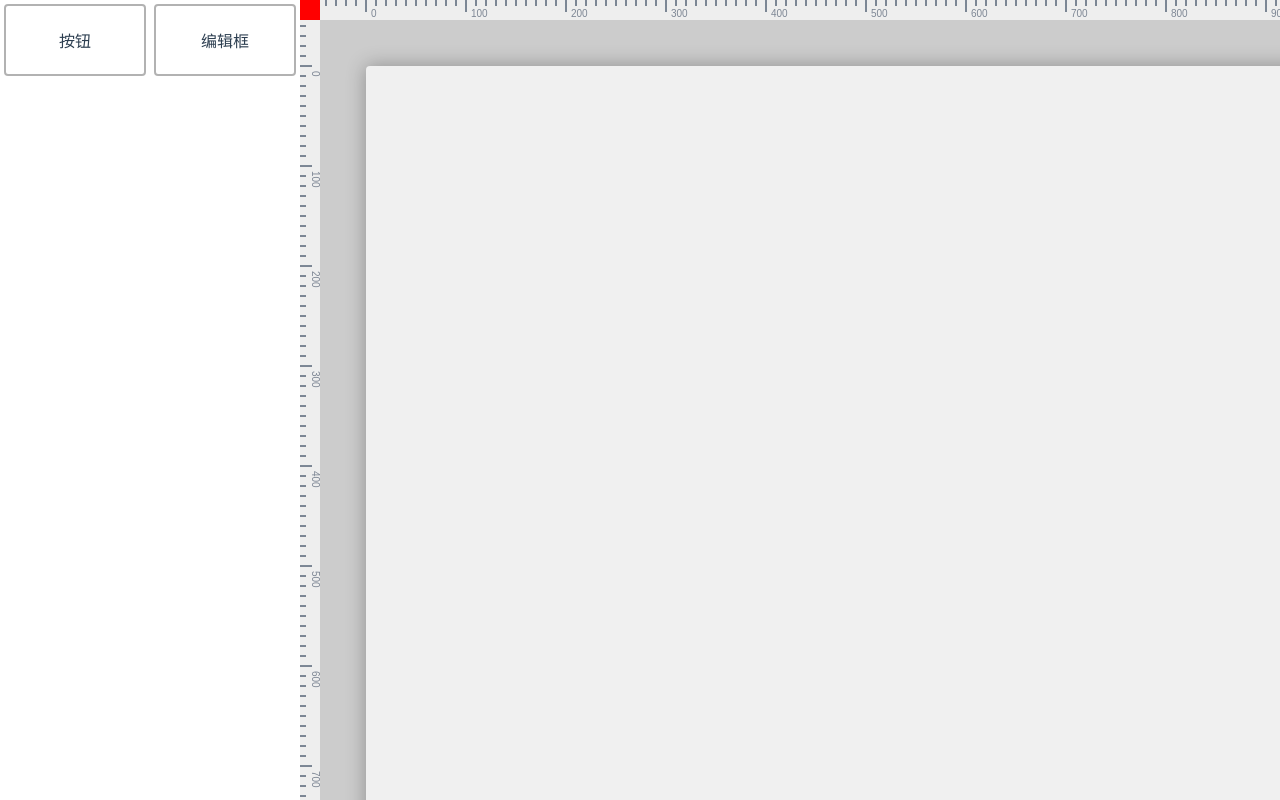
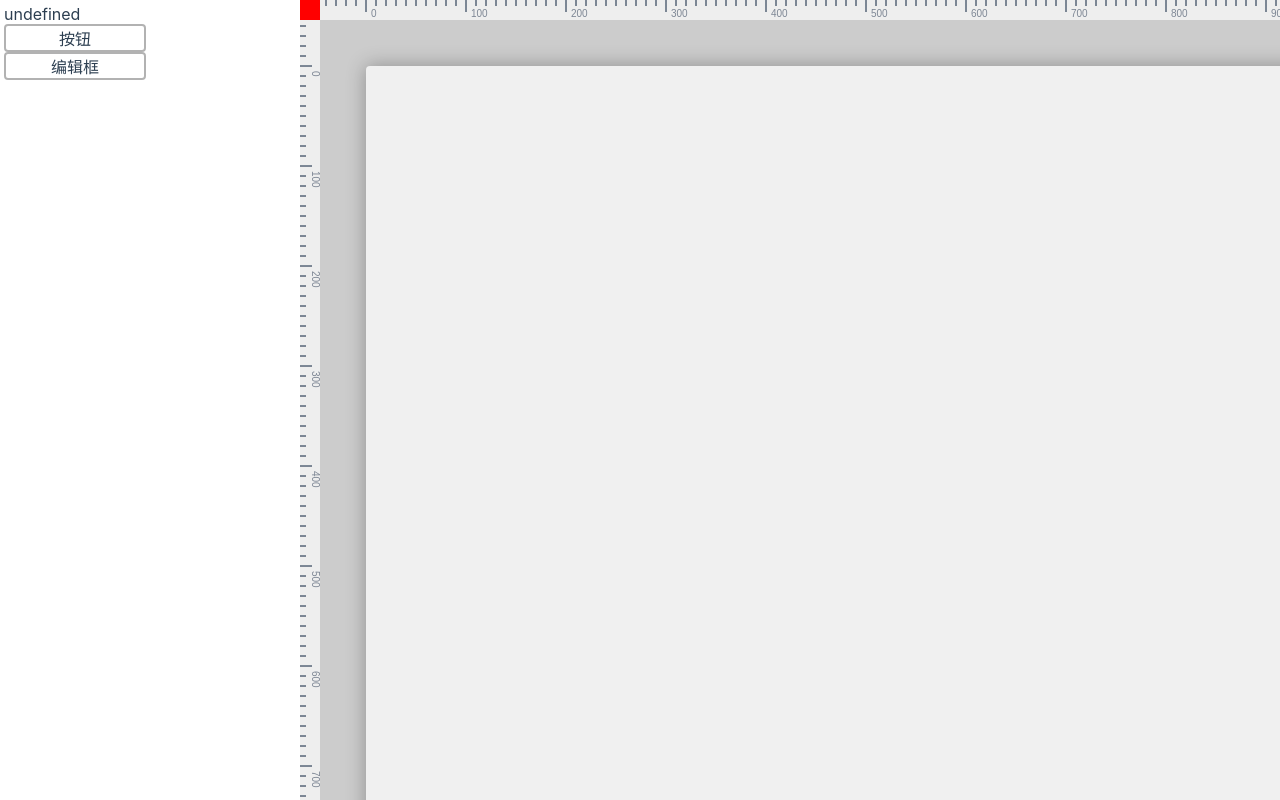
Before and after one commit to yuanxin518/circle-dragger, a Vue app: page / in a window 1280 px wide. Built offline with nearby package versions, Linux system fonts and the light colour scheme.

Commit message:
refactor: holder element

```diff
--- a/src/components/ElementHolder.vue
+++ b/src/components/ElementHolder.vue
@@ -1,19 +1,43 @@
 <script lang="ts" setup>
 import { useRenderConponentStore } from "@/stores/renderComponent";
+import type { DragComp, ElementType } from "@/types/CollectComponent";
+import { computed, render } from "vue";
 
 const { renderComponent } = useRenderConponentStore();
 type IElementHolder = {
-  compName: {
-    keyName: string;
-    name: string;
-  };
+  compList: Map<string, DragComp>;
 };
-withDefaults(defineProps<IElementHolder>(), {});
+const props = withDefaults(defineProps<IElementHolder>(), {});
+
+const handlerCompList = computed(() => {
+  const bucket = {} as Record<ElementType, Record<string, DragComp>>;
+
+  for (const [item, obj] of props.compList) {
+    if (!bucket[obj.elementType]) {
+      bucket[obj.elementType] = {};
+    }
+    bucket[obj.elementType][item] = obj;
+  }
+  return bucket;
+});
 </script>
 <template>
   <div class="element_holder">
-    <div class="holder_content" @click="renderComponent(compName.keyName)">
-      {{ compName.name }}
+    <div
+      class="holder_group"
+      v-for="(item, titleKey) in handlerCompList"
+      :key="titleKey"
+    >
+      {{ titleKey }}
+
+      <div
+        class="holder_item"
+        v-for="(element, eleKey) in item"
+        :key="eleKey"
+        @click="renderComponent(eleKey)"
+      >
+        {{ element.name }}
+      </div>
     </div>
   </div>
 </template>
@@ -23,7 +47,7 @@ withDefaults(defineProps<IElementHolder>(), {});
   height: 80px;
   padding: 4px;
 }
-.holder_content {
+.holder_item {
   display: flex;
   justify-content: center;
   align-items: center;
@@ -33,7 +57,7 @@ withDefaults(defineProps<IElementHolder>(), {});
   border-radius: 4px;
   transition: all ease-in-out 0.15s;
 }
-.holder_content:hover {
+.holder_item:hover {
   cursor: pointer;
   user-select: none;
   background-color: rgba(0, 0, 0, 0.04);
--- a/src/pages/CompController.vue
+++ b/src/pages/CompController.vue
@@ -6,14 +6,7 @@ const { compBucket } = useRenderConponentStore();
 </script>
 <template>
   <div class="left_panel">
-    <ElementHolder
-      v-for="item in compBucket"
-      :key="item[1].key"
-      :compName="{
-        keyName: item[0],
-        name: item[1].name,
-      }"
-    ></ElementHolder>
+    <ElementHolder :compList="compBucket"></ElementHolder>
   </div>
 </template>
 <style scoped>
```
